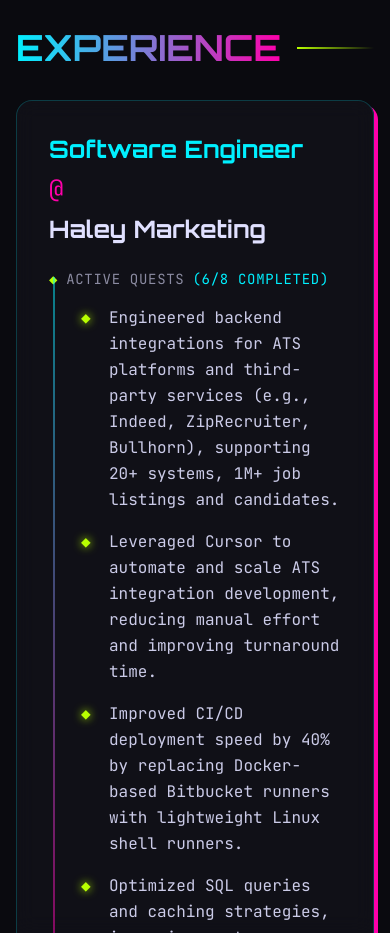
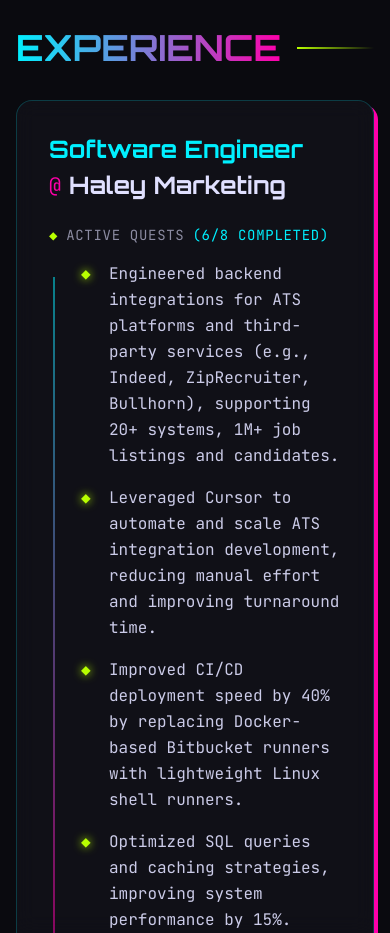
Before and after one commit to alderon07/my-website, a Next.js app in the folder frontend/: page / in a window 390 px wide. Shown: the part 3500-4433 px from the top of the page. Built offline with nearby package versions, Linux system fonts and the light colour scheme; no server answers; a web font is replaced by a local one.

Commit message:
fix styling issues

```diff
--- a/frontend/src/app/components/work/Work.tsx
+++ b/frontend/src/app/components/work/Work.tsx
@@ -63,8 +63,9 @@
 
           {/* Company Header - Primary heading, no indent */}
           <div className="mb-6">
-            <div className="flex flex-col md:flex-row md:items-center gap-2 md:gap-4">
-              <h3 className="text-2xl md:text-3xl font-heading font-bold text-cyber-cyan">
+            {/* Desktop: Single row layout */}
+            <div className="hidden md:flex md:items-center gap-4">
+              <h3 className="text-3xl font-heading font-bold text-cyber-cyan">
                 Software Engineer
               </h3>
               <span className="text-cyber-pink text-2xl">@</span>
@@ -72,7 +73,7 @@
                 href="https://www.haleymarketing.com"
                 target="_blank"
                 rel="noopener noreferrer"
-                className="group text-2xl md:text-3xl font-heading font-bold text-cyber-text hover:text-cyber-lime transition-all duration-300"
+                className="group text-3xl font-heading font-bold text-cyber-text hover:text-cyber-lime transition-all duration-300"
                 aria-label="Haley Marketing (opens in new tab)"
               >
                 <span className="relative">
@@ -80,6 +81,27 @@
                   <span className="absolute bottom-0 left-0 w-0 h-[2px] bg-gradient-to-r from-cyber-cyan to-cyber-pink group-hover:w-full transition-all duration-300" />
                 </span>
               </Link>
+            </div>
+            {/* Mobile: Stacked with @ inline with company */}
+            <div className="flex flex-col gap-1 md:hidden">
+              <h3 className="text-2xl font-heading font-bold text-cyber-cyan">
+                Software Engineer
+              </h3>
+              <div className="flex items-center gap-2">
+                <span className="text-cyber-pink text-xl">@</span>
+                <Link
+                  href="https://www.haleymarketing.com"
+                  target="_blank"
+                  rel="noopener noreferrer"
+                  className="group text-2xl font-heading font-bold text-cyber-text hover:text-cyber-lime transition-all duration-300"
+                  aria-label="Haley Marketing (opens in new tab)"
+                >
+                  <span className="relative">
+                    Haley Marketing
+                    <span className="absolute bottom-0 left-0 w-0 h-[2px] bg-gradient-to-r from-cyber-cyan to-cyber-pink group-hover:w-full transition-all duration-300" />
+                  </span>
+                </Link>
+              </div>
             </div>
           </div>
 
```
